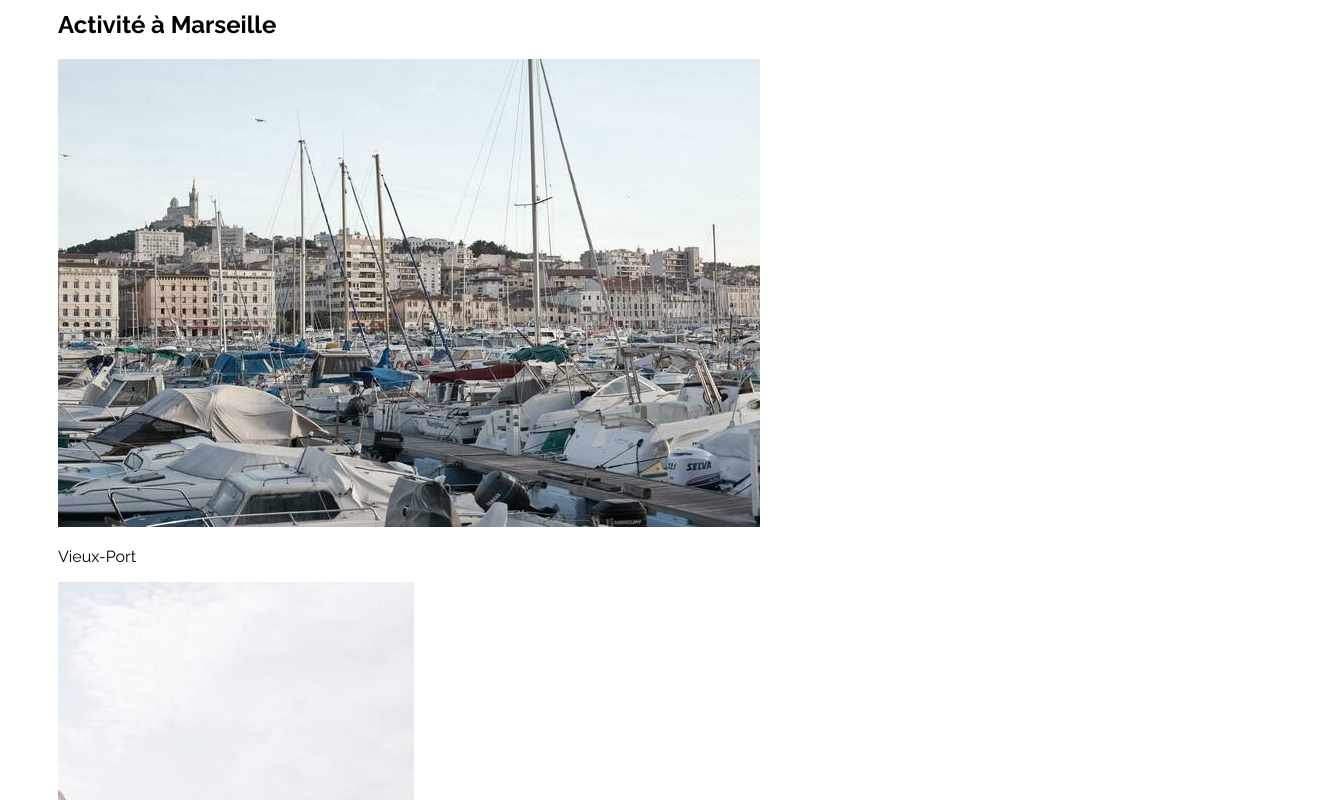
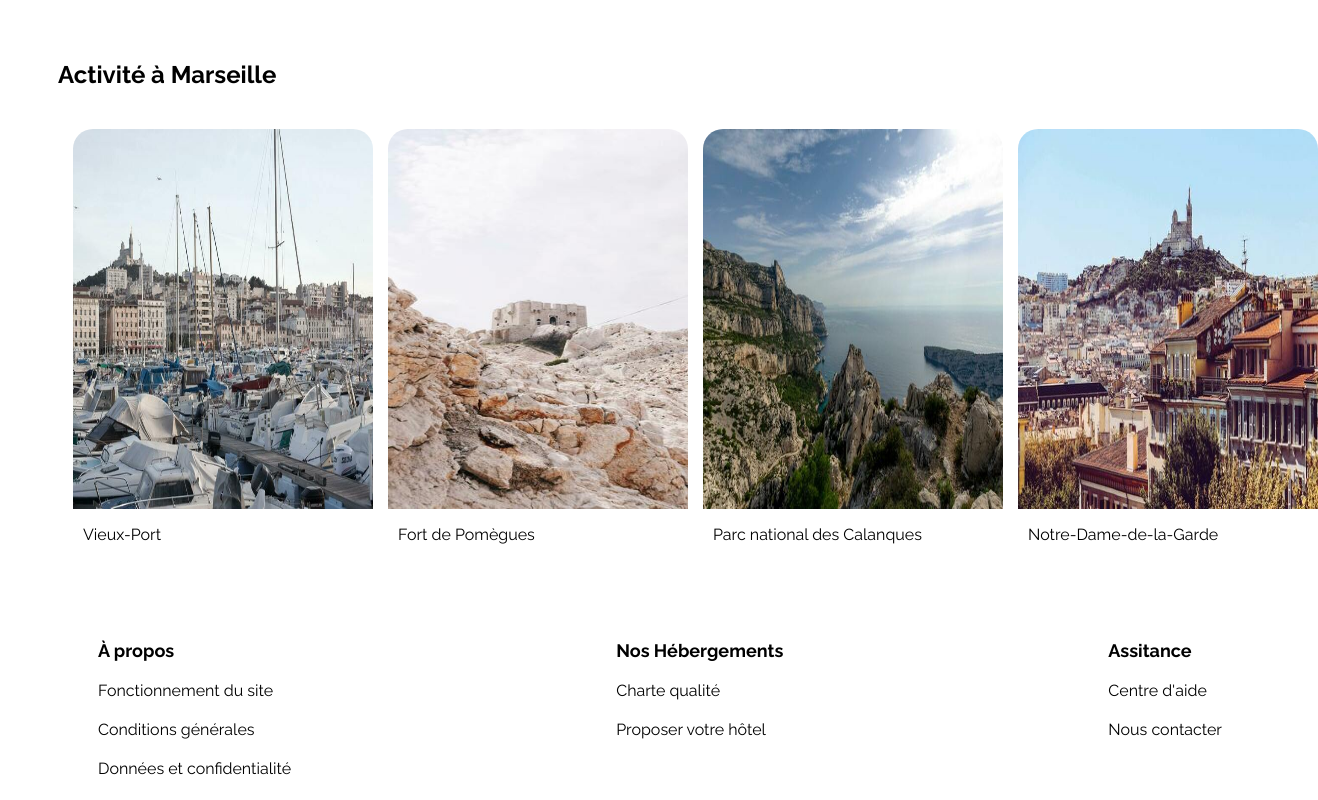
Before and after one commit to matheopierru62176/Creez-la-page-d-accueil-d-une-agence-de-voyage, a plain HTML site: page index.html in a window 1280 px wide. Shown: the part 1440-2240 px from the top of the page, 1318 px wide, since content can reach past the window. Drawn offline with Linux system fonts and the light colour scheme.

Commit message:
Finition du CSS ( Desktop )

```diff
--- a/css/style.css
+++ b/css/style.css
@@ -304,7 +304,66 @@ header img {
     margin-bottom: 5px;
 }
 
+/****** Activités ***********/
 
+.activites h2 {
+    padding-top: 50px;
+}
+
+.activite {
+    display: flex;
+    justify-content: space-between;
+    padding-top: 20px;
+}
+
+.activite .activite-card {
+
+    width: 67%;
+    padding-left: 15px;
+    display: flex;
+    flex-direction: column;
+    box-sizing: border-box;
+}
+
+.activite p {
+    font-size: 16px;
+    white-space: nowrap;
+    padding-left: 10px;
+}
+
+.activite img {
+    width: 300px;
+    height: 380px;
+    border-top-left-radius: 20px;
+    border-top-right-radius: 20px;
+
+}
+
+
+/****** Footer ***********/
+
+footer {
+    display: flex;
+    justify-content: space-between;
+
+}
+
+
+
+footer ul {
+    padding-top: 100px;
+    display: flex;
+    flex-direction: column;
+    text-align: left;
+}
+
+footer ul li {
+    font-size: 16px;
+}
+
+footer ul li b {
+    font-size: 18px;
+}
 
 
 /* Le code ci-dessous correspond à la version responsive uniquement */
--- a/index.html
+++ b/index.html
@@ -249,7 +249,7 @@
                     </div>
                 </section>
             </div>
-
+            <div class="activites">
                 <h2>Activité à Marseille</h2>
                 <div class="activite">
                     <a href="#">
@@ -278,28 +278,29 @@
                         </div>
                     </a>
                 </div>
+            </div>
 
         </main>
 
         <footer>
             <div>
-                <h3>À propos</h3>
                 <ul>
+                    <li><b>À propos</b></li>
                     <li>Fonctionnement du site</li>
                     <li>Conditions générales</li>
                     <li>Données et confidentialité</li>
                 </ul>
             </div>
             <div>
-                <h3>Nos hébergements</h3>
                 <ul>
+                    <li><b>Nos Hébergements</b></li>
                     <li>Charte qualité</li>
                     <li>Proposer votre hôtel</li>
                 </ul>
             </div>
             <div>
-                <h3>Assistance</h3>
                 <ul>
+                    <li><b>Assitance</b></li>
                     <li>Centre d'aide</li>
                     <li>Nous contacter</li>
                 </ul>
```
Lines whose indentation alone changed are shown as unchanged.
